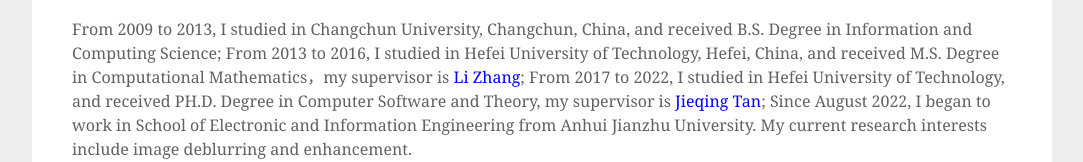
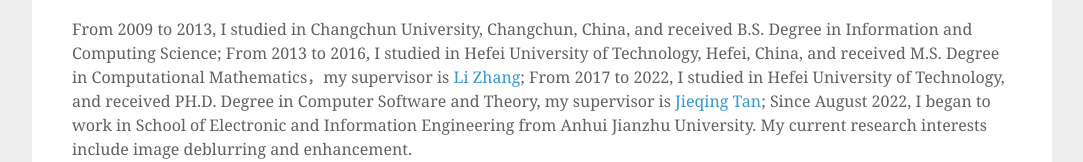
Before and after one commit to gexianyu/gexianyu.github.io, a plain HTML site: page index.html in a window 1280 px wide. Shown: the part 435-597 px from the top of the page, without its empty margins (138-1221 px from the left). Drawn offline with Linux system fonts and the light colour scheme.

Commit message:
Update index.html

```diff
--- a/index.html
+++ b/index.html
@@ -29,9 +29,9 @@
                 <p class="p-head">Biography</p>
                 <p>From 2009 to 2013, I studied in Changchun University, Changchun, China, and received B.S. Degree in Information and Computing Science;
 		From 2013 to 2016, I studied in Hefei University of Technology, Hefei, China, and received M.S. Degree in Computational Mathematics，my supervisor is
-				 <a target="_blank" href="http://maths.hfut.edu.cn/info/1022/4117.htm"><font color="blue">Li Zhang</font></a>;
+				 <a target="_blank" href="http://maths.hfut.edu.cn/info/1022/4117.htm">Li Zhang</a>;
 		From 2017 to 2022, I studied in Hefei University of Technology, and received PH.D. Degree in Computer Software and Theory, my supervisor is
-				 <a target="_blank" href="http://maths.hfut.edu.cn/info/1081/4482.htm"><font color="blue">Jieqing Tan</font></a>;
+				 <a target="_blank" href="http://maths.hfut.edu.cn/info/1081/4482.htm">Jieqing Tan</a>;
 				Since August 2022, I began to work in School of Electronic and Information Engineering from Anhui Jianzhu University.
 				My current research interests include image deblurring and enhancement. </p>
             </div>
```
